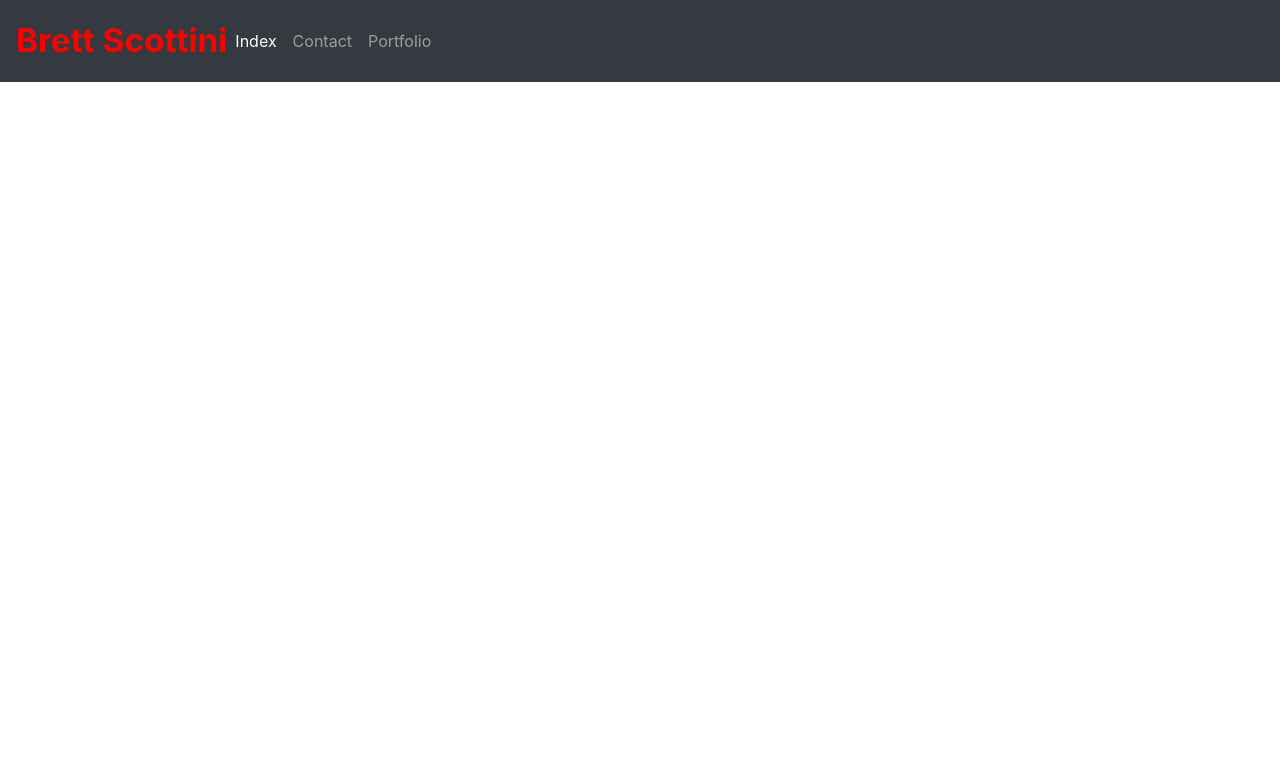
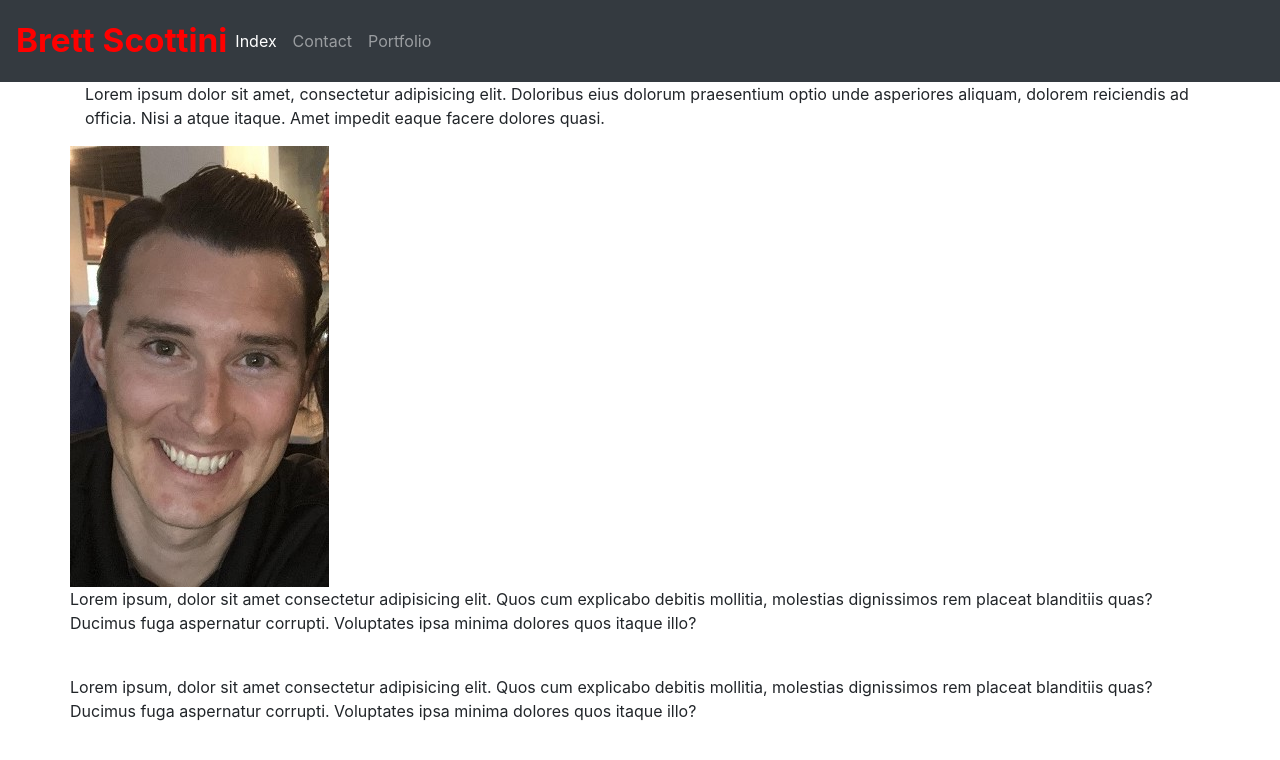
Before and after one commit to bscottini1/Boostrap-Portfolio, a plain HTML site: page contact.html in a window 1280 px wide. Drawn offline with nearby package versions, Linux system fonts and the light colour scheme.

Commit message:
contact page

```diff
--- a/contact.html
+++ b/contact.html
@@ -31,8 +31,22 @@
           </ul>
         </div>
       </nav>
+  <div class="container">
+    <div class="row">
+      <div class="col">
+        <p>Lorem ipsum dolor sit amet, consectetur adipisicing elit. Doloribus eius dolorum praesentium optio unde asperiores aliquam, dolorem reiciendis ad officia. Nisi a atque itaque. Amet impedit eaque facere dolores quasi.
+        </p>
+      </div>
+    </div>
+    <div class="row">
+      <div class="col2">
+        <img src="./assets/images/Portfolio Picture (3).jpg" alt="portfolioPic" class="img-fluid">
 
-
-
+        <p>Lorem ipsum, dolor sit amet consectetur adipisicing elit. Quos cum explicabo debitis mollitia, molestias dignissimos rem placeat blanditiis quas? Ducimus fuga aspernatur corrupti. Voluptates ipsa minima dolores quos itaque illo?</p>
+        <br>
+        <p>Lorem ipsum, dolor sit amet consectetur adipisicing elit. Quos cum explicabo debitis mollitia, molestias dignissimos rem placeat blanditiis quas? Ducimus fuga aspernatur corrupti. Voluptates ipsa minima dolores quos itaque illo?</p>
+      </div>
+    </div>
+  </div>
 </body>
 </html>
--- a/style.css
+++ b/style.css
@@ -4,3 +4,6 @@
     font-weight: bolder;
 
 }
+.col2 {
+    word-wrap: break-word
+}
```
